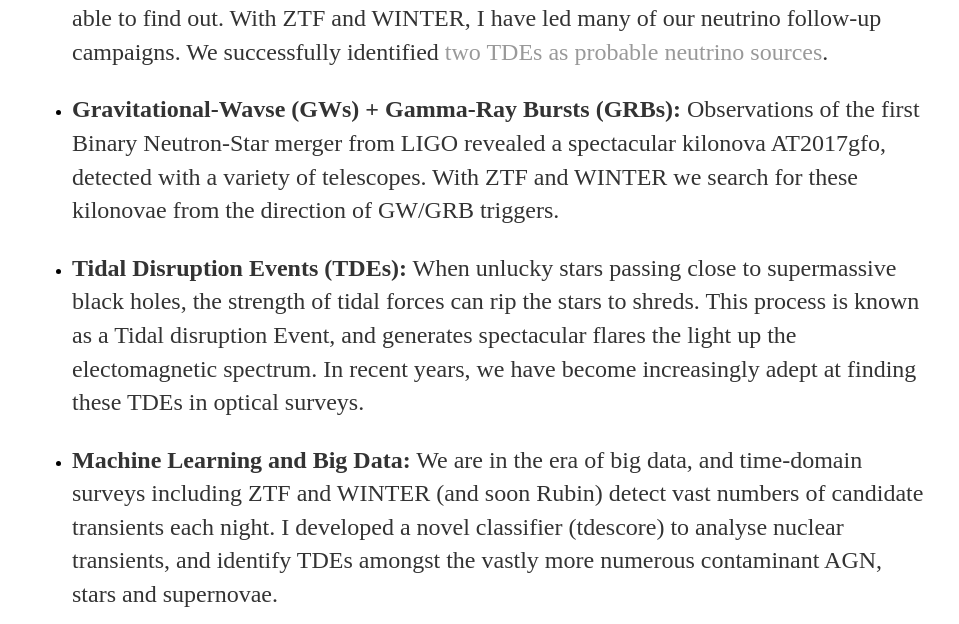
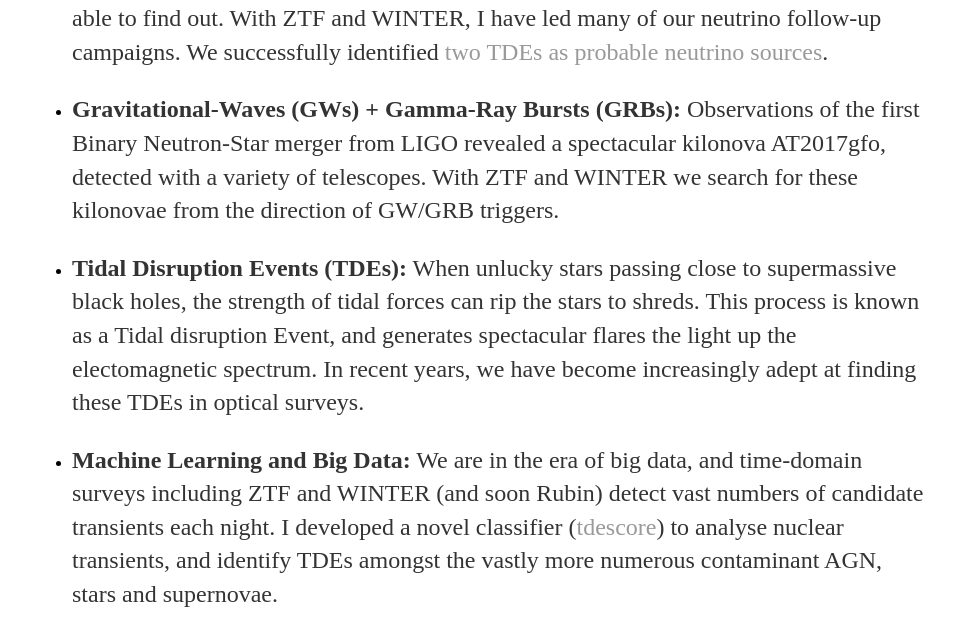
Before and after one commit to robertdstein/robertdstein.github.io, a Jekyll site: the page built from about.html, in a window 1280 px wide. Shown: the part 1322-1946 px from the top of the page, without its empty margins (160-1119 px from the left). Built offline with Jekyll 4.4.1, drawn with Linux system fonts in a browser that asks for light colours; comment, search, counter and statistics services are not loaded.

Commit message:
Update again

```diff
--- a/about.html
+++ b/about.html
@@ -66,7 +66,7 @@ title: Robert Stein
 				I have led many of our neutrino follow-up campaigns. We successfully identified
 				<a href="https://robertdstein.github.io/research/2021/02/22/at2019dsg.html" target="_blank">
 					two TDEs as probable neutrino sources</a>. </p></li>
-			<li><p><b>Gravitational-Wavse (GWs) + Gamma-Ray Bursts (GRBs):</b>
+			<li><p><b>Gravitational-Waves (GWs) + Gamma-Ray Bursts (GRBs):</b>
 				Observations of the first Binary Neutron-Star merger from LIGO revealed a spectacular kilonova
 				AT2017gfo, detected with a variety of telescopes. With ZTF and WINTER we search for these kilonovae from
 				the direction of GW/GRB triggers. </p></li>
@@ -78,8 +78,10 @@ title: Robert Stein
 			<li><p><b>Machine Learning and Big Data:</b>
 				We are in the era of big data, and time-domain surveys including ZTF and WINTER (and soon Rubin)
 				detect vast numbers of candidate transients each night. I developed a
-				novel classifier (tdescore) to analyse nuclear transients, and identify
-				TDEs amongst the vastly more numerous contaminant AGN, stars and supernovae. </p></li>
+				novel classifier (<a href="https://robertdstein.github.io/research/2023/03/20/tdescore.html" target="_blank">tdescore</a>)
+				to analyse nuclear transients, and identify
+				TDEs amongst the vastly more numerous contaminant AGN, stars and supernovae.
+			</p></li>
 		</ul>
 	<p>
 		I am also enthusiastic about Science Communication and Outreach.
```
Also changed, not shown: research/_posts/2023-03-20-tdescore.md (+4 -1 lines).
